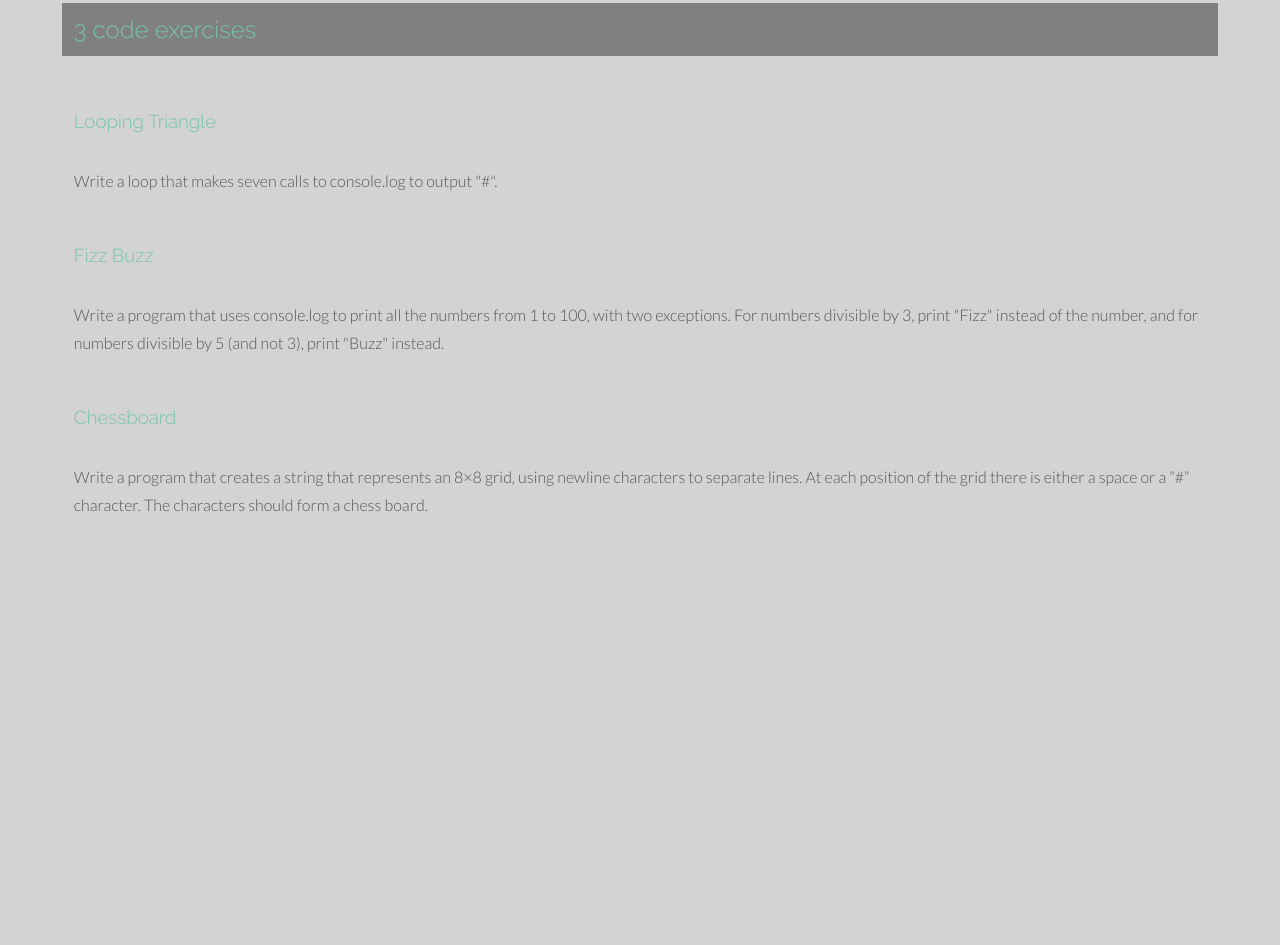
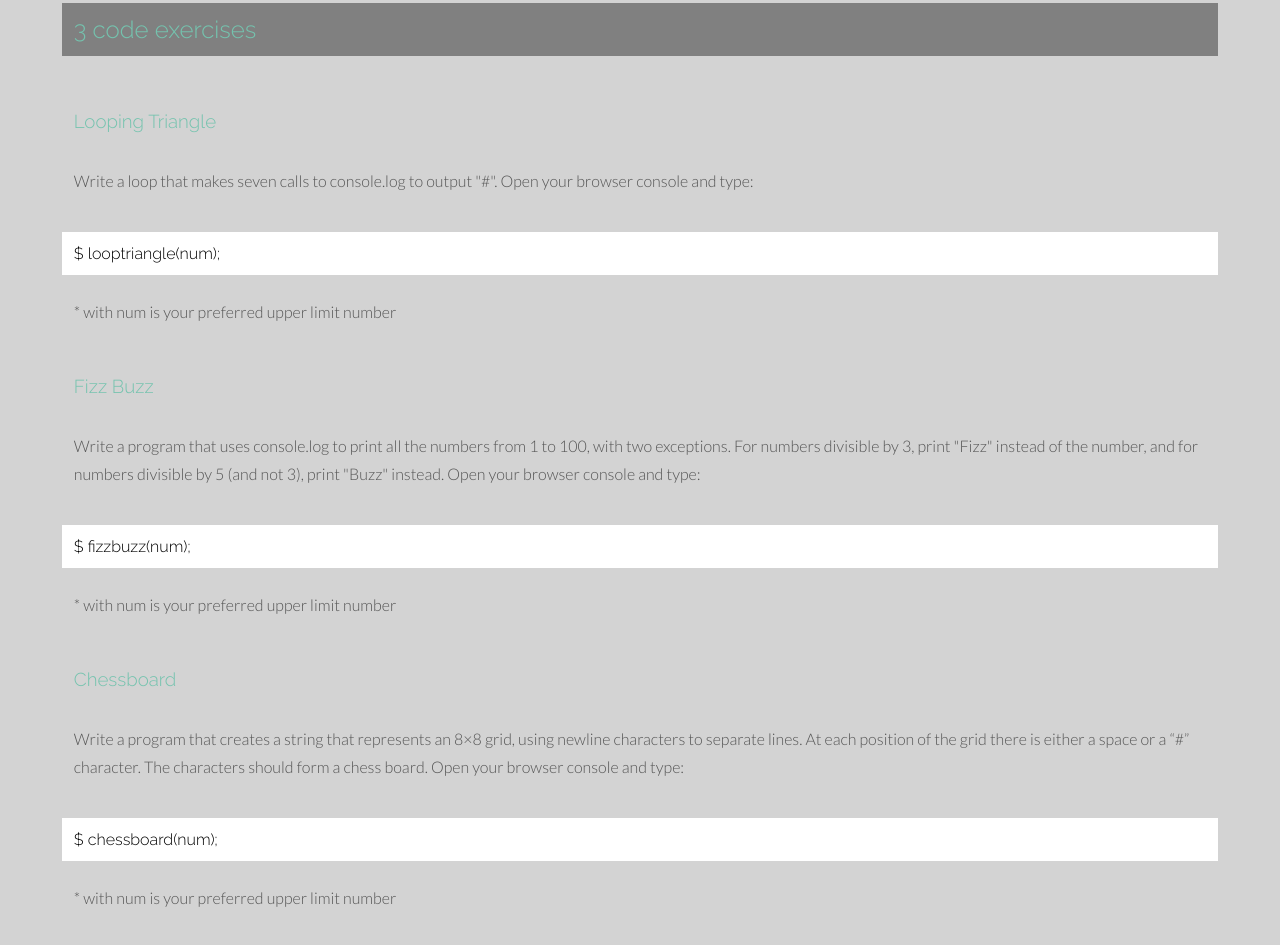
Before and after one commit to dimbi/mashupAPI, a plain HTML site: page assignment2/assignment2.html in a window 1280 px wide. Shown: the part 621-1566 px from the top of the page. Before the commit the page ends 1227 px from the top, so only its background shows below. Drawn offline with Linux system fonts and the light colour scheme.

Commit message:
added command instruction

```diff
--- a/assignment2/assignment2.html
+++ b/assignment2/assignment2.html
@@ -23,17 +23,24 @@
       <h2>3 code exercises</h2><br>
 
       <h3>Looping Triangle</h3>
-        <p>Write a loop that makes seven calls to console.log to output "#".</p>
+        <p>Write a loop that makes seven calls to console.log to output "#". Open your browser console and type:</p>
         <script src="js/looptriangle.js"></script>
+        <h4>$ looptriangle(num);</h4>
+        <p>* with num is your preferred upper limit number</p>
+
 
       <h3>Fizz Buzz</h3>
-        <p>Write a program that uses console.log to print all the numbers from 1 to 100, with two exceptions. For numbers divisible by 3, print "Fizz" instead of the number, and for numbers divisible by 5 (and not 3), print "Buzz" instead.</p>
+        <p>Write a program that uses console.log to print all the numbers from 1 to 100, with two exceptions. For numbers divisible by 3, print "Fizz" instead of the number, and for numbers divisible by 5 (and not 3), print "Buzz" instead. Open your browser console and type: </p>
         <script src="js/fizzbuzz.js"></script>
+        <h4>$ fizzbuzz(num);</h4>
+        <p>* with num is your preferred upper limit number</p>
 
 
       <h3>Chessboard</h3>
-        <p>Write a program that creates a string that represents an 8×8 grid, using newline characters to separate lines. At each position of the grid there is either a space or a “#” character. The characters should form a chess board.</p>
+        <p>Write a program that creates a string that represents an 8×8 grid, using newline characters to separate lines. At each position of the grid there is either a space or a “#” character. The characters should form a chess board. Open your browser console and type:</p>
         <script src="js/chessboard.js"></script>
+        <h4>$ chessboard(num);</h4>
+        <p>* with num is your preferred upper limit number</p>
 
   </body>
 
--- a/assignment2/css/main.css
+++ b/assignment2/css/main.css
@@ -30,7 +30,14 @@ h2 {
     color: rgb(116, 195, 174);
 }
 
-h3, h4, h5, h6 {
+h4 {
+    background-color: white;
+    font-family: "Raleway";
+    font-weight: 300;
+    color: black;
+}
+
+h3, h5, h6 {
     font-family: "Raleway";
     font-weight: 300;
     color: rgb(116, 195, 174);
```
